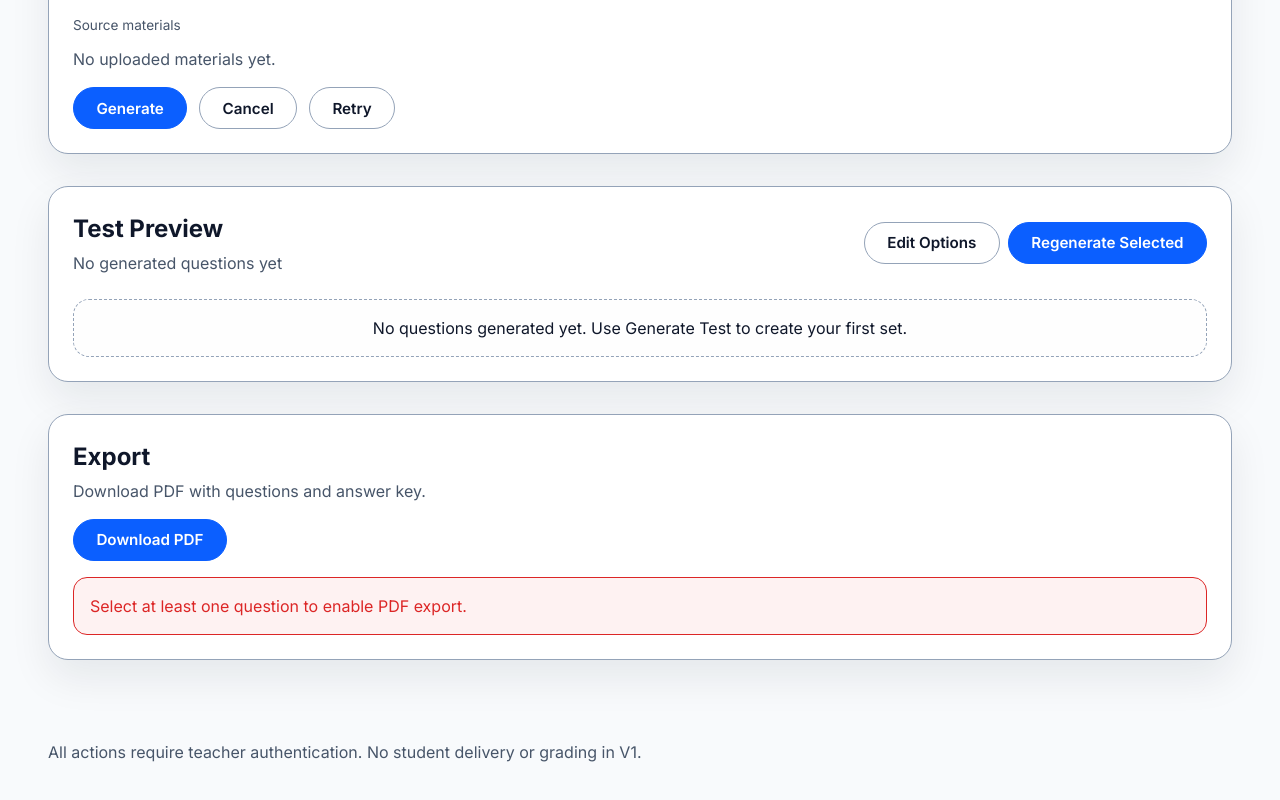
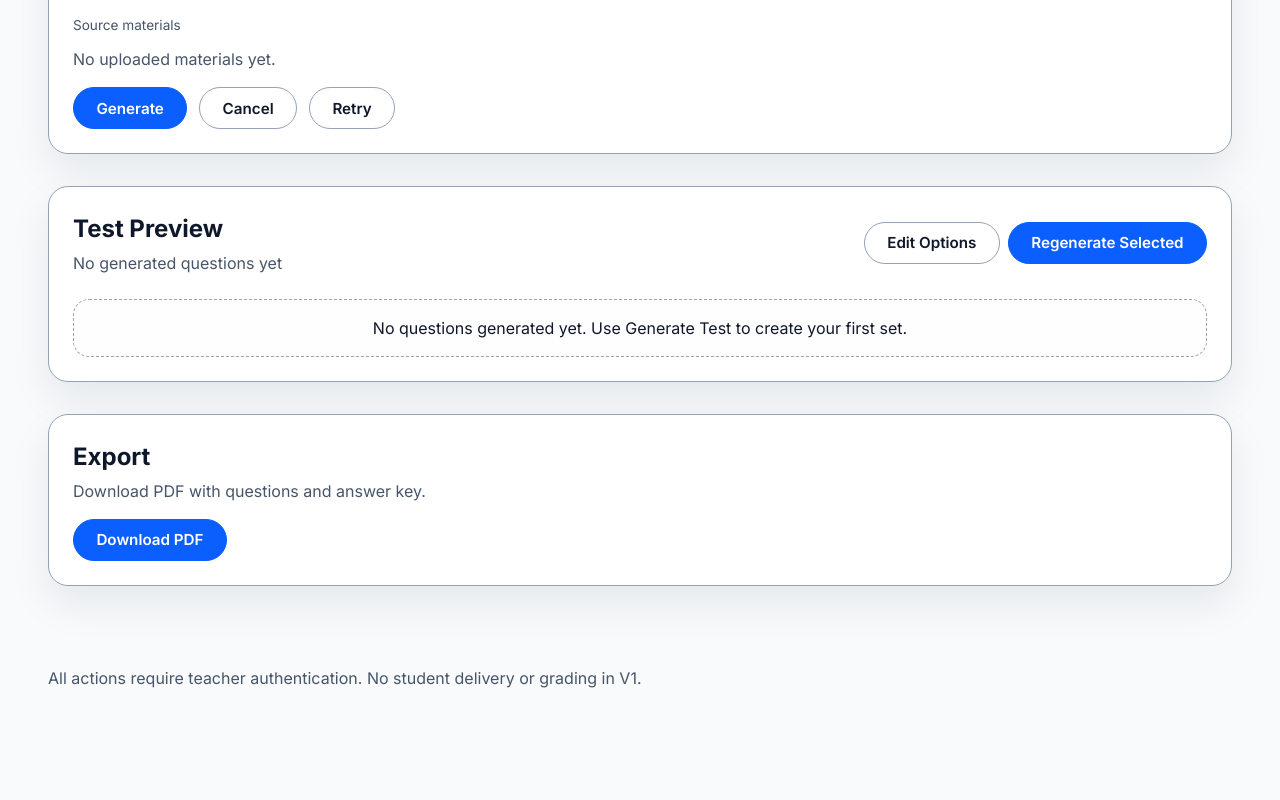
Before and after one commit to shahd803/EduAssist, a Next.js app: page / in a window 1280 px wide. Shown: the part 1331-2131 px from the top of the page. After the commit the page ends 2069 px from the top, so only its background shows below. Built offline with nearby package versions, Linux system fonts and the light colour scheme.

Commit message:
fixed error message appearing by default on exported pdf

```diff
--- a/src/components/ExportPanel.jsx
+++ b/src/components/ExportPanel.jsx
@@ -94,15 +94,10 @@ function ExportPanel({ questions, keptQuestionIds }) {
         <p className="muted">Download PDF with questions and answer key.</p>
       </div>
       <div className="export-actions">
-        <button className="btn btn-primary" onClick={handleDownload} disabled={isExporting || keptCount === 0}>
+        <button className="btn btn-primary" onClick={handleDownload} disabled={isExporting}>
           {isExporting ? 'Exporting...' : 'Download PDF'}
         </button>
       </div>
-      {keptCount === 0 && (
-        <div className="export-error">
-          <p>Select at least one question to enable PDF export.</p>
-        </div>
-      )}
       {exportError && (
         <div className="export-error">
           <p>{exportError}</p>
```
